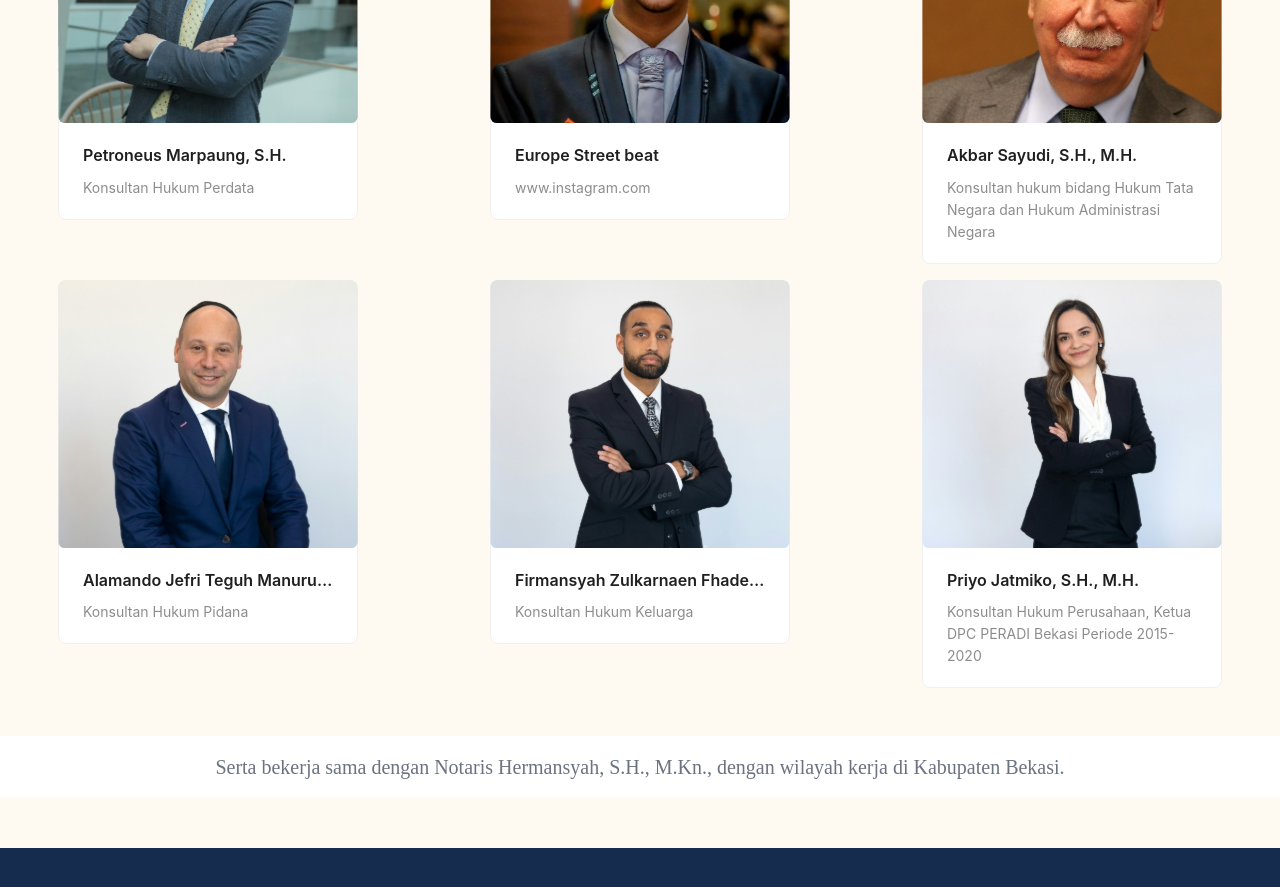
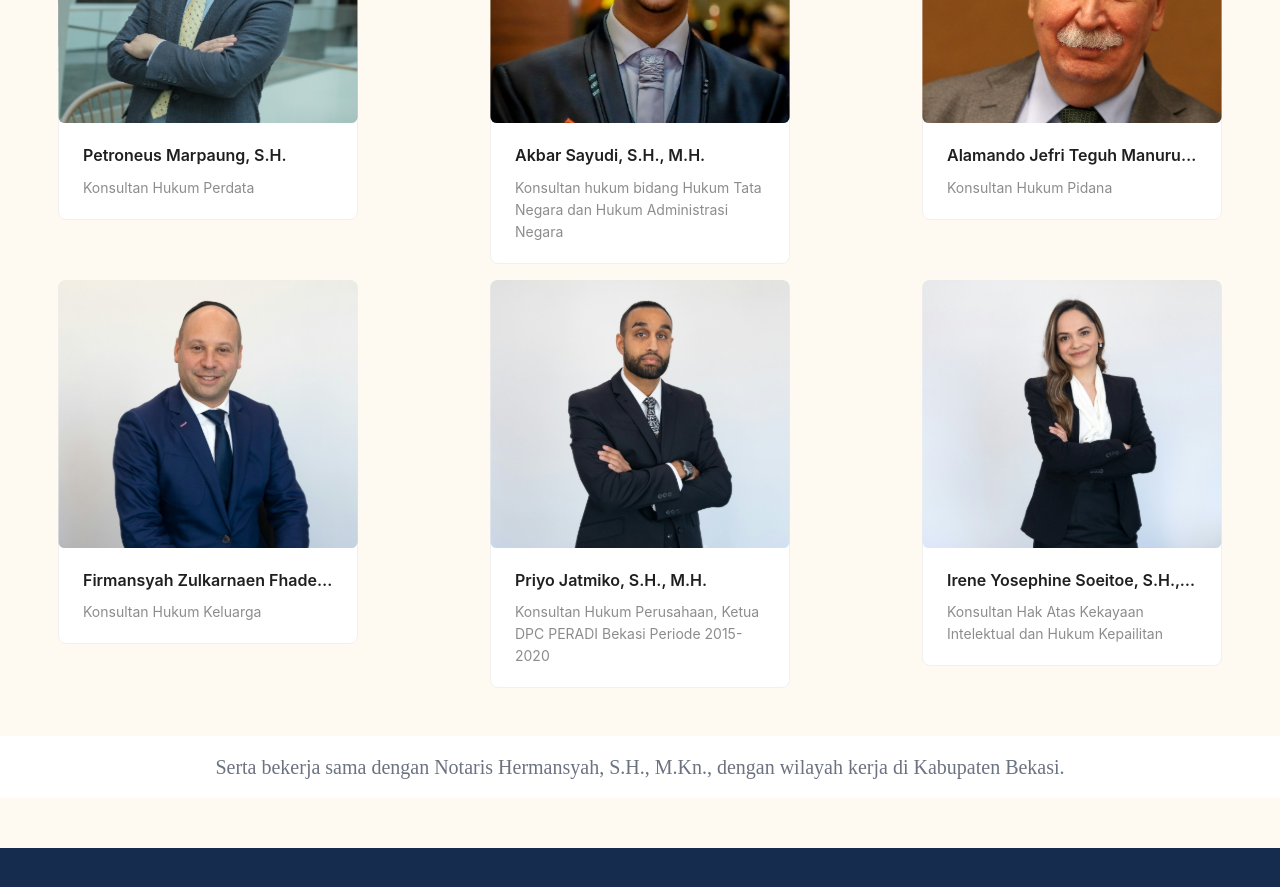
Before and after one commit to bellawatsonf/lawfirm, a React (Vite) app: page /about-us in a window 1280 px wide. Shown: the part 1680-2567 px from the top of the page. Built offline with nearby package versions, Linux system fonts and the light colour scheme.

Commit message:
meta tag

```diff
--- a/index.html
+++ b/index.html
@@ -9,6 +9,7 @@
     name="keywords"
     content="PETRONEUS SAYUDI & ASSOCIATES Law Office"
   />
+  <meta http-equiv="X-UA-Compatible" content="IE=Edge,chrome=1"/>
     <meta
     name="description"
     content="bekerja secara profesional dan didukung oleh tenaga-tenaga yang
--- a/src/AboutUs.tsx
+++ b/src/AboutUs.tsx
@@ -22,6 +22,7 @@ export default function AboutUs() {
           name="keywords"
           content="PETRONEUS SAYUDI & ASSOCIATES Law Office"
         />
+        <meta http-equiv="X-UA-Compatible" content="IE=Edge,chrome=1" />
         <meta
           name="description"
           content="bekerja secara profesional dan didukung oleh tenaga-tenaga yang
@@ -81,18 +82,6 @@ export default function AboutUs() {
                 cover={<img alt="example" src={img2} />}
               >
                 <Meta
-                  title="Europe Street beat"
-                  description="www.instagram.com"
-                />
-              </Card>
-            </div>
-            <div>
-              <Card
-                hoverable
-                style={{ width: 300, display: "block", margin: "auto" }}
-                cover={<img alt="example" src={img3} />}
-              >
-                <Meta
                   title="Akbar Sayudi, S.H., M.H."
                   description="Konsultan hukum bidang Hukum Tata Negara dan Hukum Administrasi Negara"
                 />
@@ -102,7 +91,7 @@ export default function AboutUs() {
               <Card
                 hoverable
                 style={{ width: 300, display: "block", margin: "auto" }}
-                cover={<img alt="example" src={img4} />}
+                cover={<img alt="example" src={img3} />}
               >
                 <Meta
                   title="Alamando Jefri Teguh Manurung, S.H., M.H."
@@ -114,7 +103,7 @@ export default function AboutUs() {
               <Card
                 hoverable
                 style={{ width: 300, display: "block", margin: "auto" }}
-                cover={<img alt="example" src={img5} />}
+                cover={<img alt="example" src={img4} />}
               >
                 <Meta
                   title="Firmansyah Zulkarnaen Fhaderi, S.H. dan Senja Sukar Sarry, S.HH.,"
@@ -126,11 +115,23 @@ export default function AboutUs() {
               <Card
                 hoverable
                 style={{ width: 300, display: "block", margin: "auto" }}
-                cover={<img alt="example" src={img6} />}
+                cover={<img alt="example" src={img5} />}
               >
                 <Meta
                   title="Priyo Jatmiko, S.H., M.H."
                   description="Konsultan Hukum Perusahaan, Ketua DPC PERADI Bekasi Periode 2015-2020"
+                />
+              </Card>
+            </div>
+            <div>
+              <Card
+                hoverable
+                style={{ width: 300, display: "block", margin: "auto" }}
+                cover={<img alt="example" src={img6} />}
+              >
+                <Meta
+                  title="Irene Yosephine Soeitoe, S.H., M.H."
+                  description="Konsultan Hak Atas Kekayaan Intelektual dan Hukum Kepailitan"
                 />
               </Card>
             </div>
--- a/src/ContactUs.tsx
+++ b/src/ContactUs.tsx
@@ -33,6 +33,7 @@ export default function ContactUs() {
           name="keywords"
           content="PETRONEUS SAYUDI & ASSOCIATES Law Office"
         />
+        <meta http-equiv="X-UA-Compatible" content="IE=Edge,chrome=1" />
         <meta
           name="description"
           content="Jl. Pondasi Raya No. 28, RT.02 RW 17, Pulo Gadung, Jakarta Timur,
--- a/src/Home.tsx
+++ b/src/Home.tsx
@@ -17,6 +17,7 @@ export default function Home() {
           name="keywords"
           content="PETRONEUS SAYUDI & ASSOCIATES Law Office"
         />
+        <meta http-equiv="X-UA-Compatible" content="IE=Edge,chrome=1" />
         <meta
           name="description"
           content="bekerja secara profesional dan didukung oleh tenaga-tenaga yang
```
